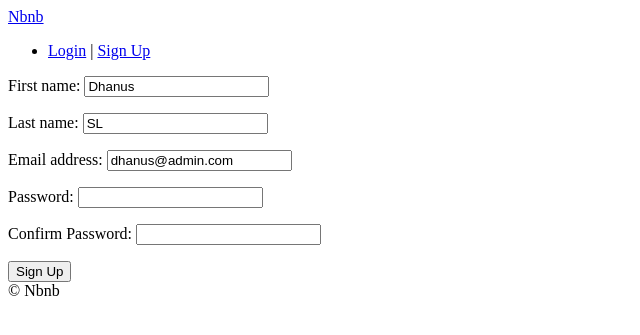
After one commit to Dhanus3133/Airbnb-Clone, a Django app: page /users/signup/ in a window 1280 px wide. The commit adds this page. Shown: the top 335 px of the page, without its empty margins (0-640 px from the left). Run offline with Django 3.2, Linux system fonts and the light colour scheme.

Commit message:
Finished USER SIGN UP

```diff
--- a/templates/partials/nav.html
+++ b/templates/partials/nav.html
@@ -6,6 +6,8 @@
                 <a href="{% url 'users:logout' %}">Logout</a>
             {% else %}
                 <a href="{% url 'users:login' %}">Login</a>
+                |
+                <a href="{% url 'users:signup' %}">Sign Up</a>
             {% endif %}
         </li>
     </ul>
--- /dev/null
+++ b/templates/users/signup.html
@@ -0,0 +1,16 @@
+{% extends 'base.html' %}
+
+{% block page_title %}
+    Sign Up
+{% endblock %}
+
+{% block search-bar %}
+{% endblock %}
+
+{% block content %}
+    <form  method="POST" action="{% url 'users:signup' %}">
+        {% csrf_token %}
+        {{ form.as_p }}
+        <button>Sign Up</button>
+    </form>
+{% endblock %}
--- a/users/forms.py
+++ b/users/forms.py
@@ -5,7 +5,6 @@ from . import models
 class LoginForm(forms.Form):
     email = forms.EmailField()
     password = forms.CharField(widget=forms.PasswordInput)
-    print(email, password)
 
     def clean(self):
         email = self.cleaned_data.get("email")
@@ -18,3 +17,29 @@ class LoginForm(forms.Form):
                 self.add_error("password", forms.ValidationError("Wrong Password"))
         except models.User.DoesNotExist:
             self.add_error("email", forms.ValidationError("User Does not exist!"))
+
+
+class SignUpForm(forms.ModelForm):
+
+    class Meta:
+        model = models.User
+        fields = ("first_name", "last_name", "email",)
+
+    password = forms.CharField(widget=forms.PasswordInput)
+    password1 = forms.CharField(widget=forms.PasswordInput, label="Confirm Password")
+
+    def clean_password1(self):
+        password = self.cleaned_data.get("password")
+        password1 = self.cleaned_data.get("password1")
+        if password != password1:
+            raise forms.ValidationError("Password Confirmation Doesn't Match!")
+        else:
+            return password
+
+    def save(self, *args, **kwargs):
+        user = super().save(commit=False)
+        email = self.cleaned_data.get("email")
+        password = self.cleaned_data.get("password")
+        user.username = email
+        user.set_password(password)
+        user.save()
--- a/users/models.py
+++ b/users/models.py
@@ -36,6 +36,6 @@ class User(AbstractUser):
     gender = models.CharField(choices=GENDER_CHOICES, max_length=10,  blank=True)
     bio = models.TextField(blank=True)
     birthdate = models.DateField(blank=True, null=True)
-    language = models.CharField(choices=LANGUAGE_CHOICES, max_length=2, blank=True)
-    currency = models.CharField(choices=CURRENCY_CHOICES, max_length=3, blank=True)
+    language = models.CharField(choices=LANGUAGE_CHOICES, max_length=2, blank=True, default=LANGUAGE_KOREAN)
+    currency = models.CharField(choices=CURRENCY_CHOICES, max_length=3, blank=True, default=CURRENCY_USD)
     superhost = models.BooleanField(default=False)
--- a/users/urls.py
+++ b/users/urls.py
@@ -6,4 +6,5 @@ app_name = 'users'
 urlpatterns = [
     path('login/', views.LoginView.as_view(), name="login"),
     path('logout/', views.log_out, name="logout"),
+    path('signup/', views.SignUpView.as_view(), name="signup"),
 ]
--- a/users/views.py
+++ b/users/views.py
@@ -24,3 +24,23 @@ class LoginView(FormView):
 def log_out(request):
     logout(request)
     return redirect(reverse("core:home"))
+
+
+class SignUpView(FormView):
+    template_name = "users/signup.html"
+    form_class = forms.SignUpForm
+    success_url = reverse_lazy("core:home")
+    initial = {
+        "first_name": "Dhanus",
+        "last_name": "SL",
+        "email": "dhanus@admin.com",
+    }
+
+    def form_valid(self, form):
+        form.save()
+        email = form.cleaned_data.get("email")
+        password = form.cleaned_data.get("password")
+        user = authenticate(self.request, username=email, password=password)
+        if user is not None:
+            login(self.request, user)
+        return super().form_valid(form)
```
Also changed, not shown: db.sqlite3.
